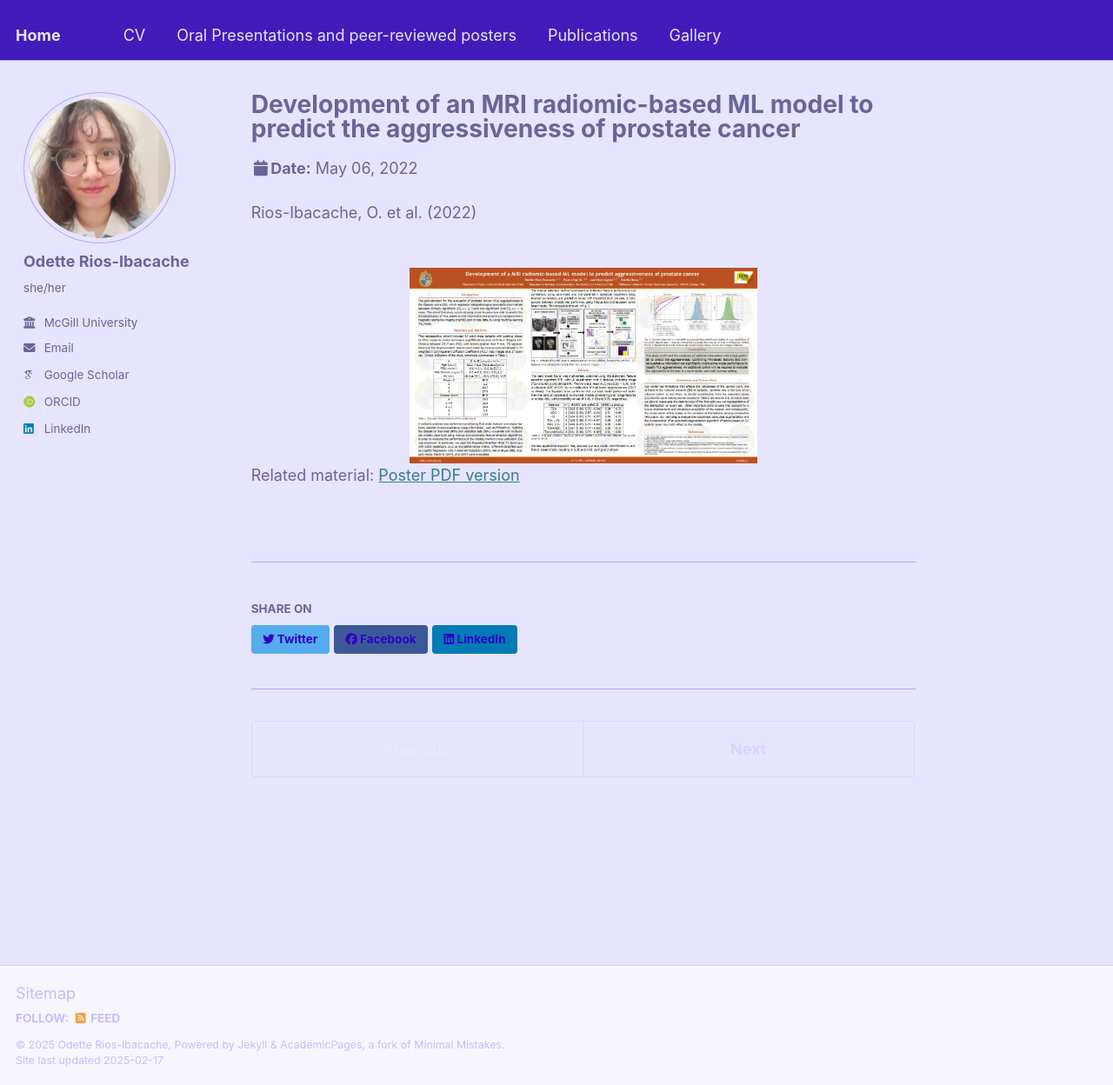
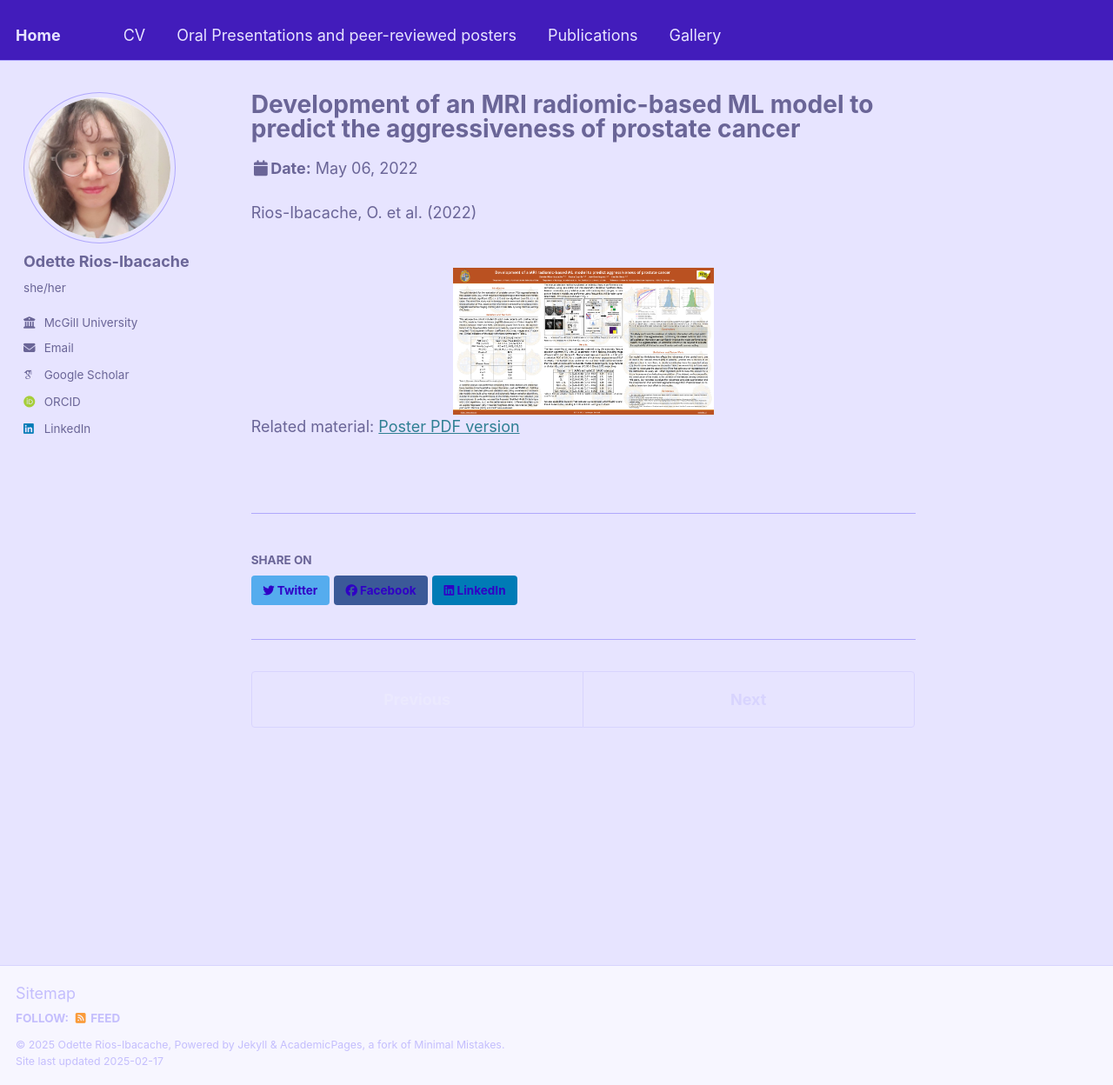
Before and after one commit to OdetteRiosI/odetteriosi.github.io, a Jekyll site: the page built from _talks/talk-7.md, in a window 1280 px wide and 1248 px high. Shown: the whole window at 87% size. Built offline with Jekyll 4.4.1, drawn with Linux system fonts in a browser that asks for light colours; some web fonts are replaced.

Commit message:
Update talk-7.md

```diff
--- a/_talks/talk-7.md
+++ b/_talks/talk-7.md
@@ -10,6 +10,6 @@ location: "Copenhagen, Denmark"
 
 Rios-Ibacache, O. et al. (2022)
 
-<center><br/><img src='/files/Poster___ESTRO.png' width="400" height="250"></center>
+<center><br/><img src='/files/Poster___ESTRO.png' width="300" height="150"></center>
 
 Related material: [Poster PDF version](http://odetteriosi.github.io/files/Poster___ESTRO.pdf)
```
